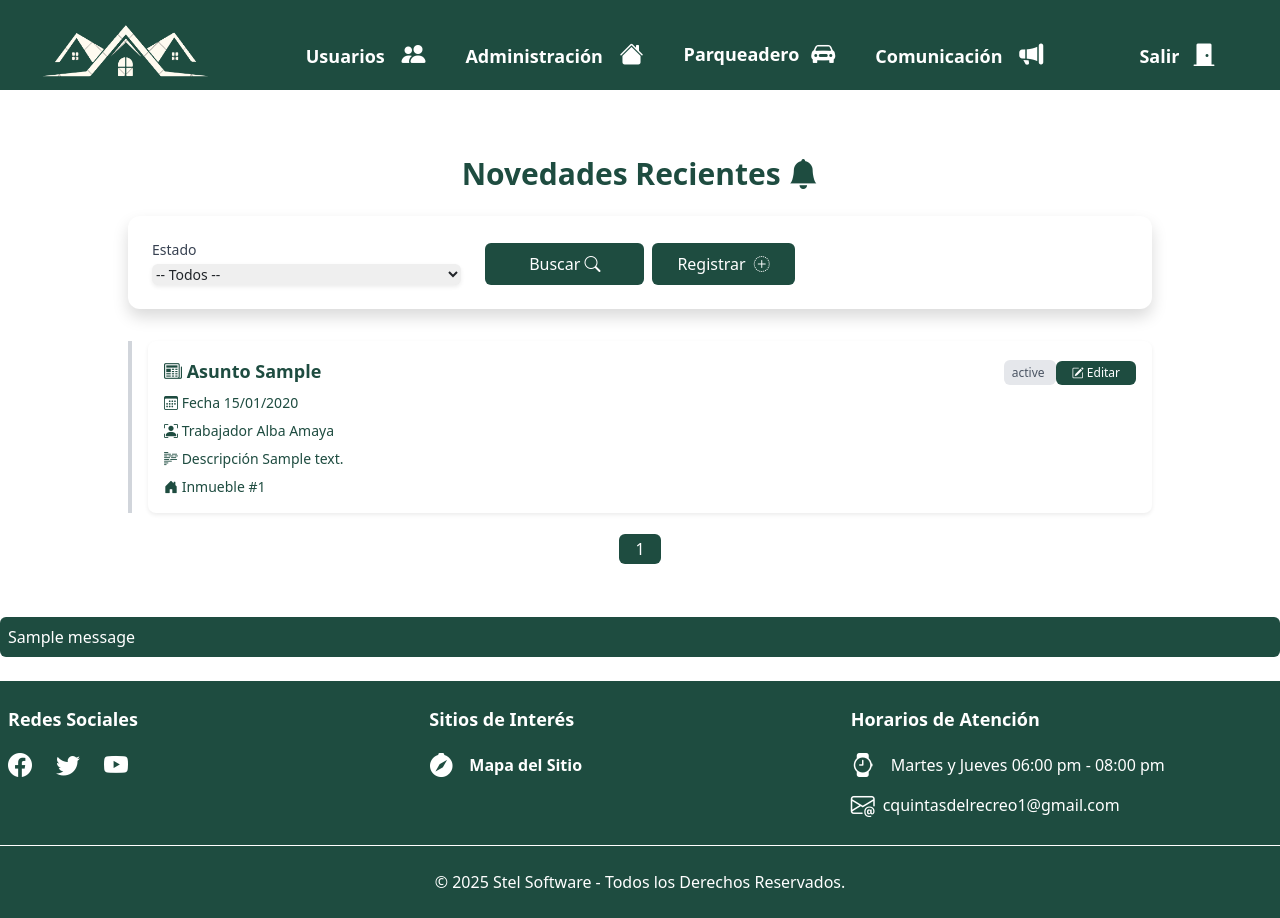
After one commit to JohannaDiazDev/Stel_Flask, a Flask app: page /admin/novedades in a window 1280 px wide. The commit adds this page. Run offline with Flask 3, Linux system fonts and the light colour scheme; the visitor is signed in with stand-in values (Sample User, id 1); data comes from the database, SQL or seed files in the repository; tables that the repository leaves empty or names only in its code hold one stand-in row (values such as "Sample post"); one stand-in notice (Sample message) is shown; parts of the project's set-up code (start-up, migrations or seed data) failed here and were passed over; some libraries are stand-ins or nearby versions.

Commit message:
novedades buscar

```diff
--- a/app.py
+++ b/app.py
@@ -896,6 +896,155 @@ def parqueadero():
         return redirect(url_for('ingresar'))
     return response
 
+@app.route('/admin/correspondencia', methods=['GET','POST'])
+def correspondencia():
+    db = get_db_connection()
+    cursor = db.cursor()
+    if request.method == 'POST':
+
+        fecha_recibido = request.form['fecha_recibido']
+        tipo = request.form['tipo']
+        descripcion = request.form['descripcion']
+        trabajador_id = 1
+        inmueble_id = None
+
+        sql = """
+            INSERT INTO correspondencia (trabajador_id, inmueble_id, fecha_recibido, descripcion, tipo, estado)
+            VALUES (%s, %s, %s, %s, %s, %s)
+        """
+        cursor.execute(sql,(trabajador_id, inmueble_id, fecha_recibido, descripcion, tipo,'generado'))
+        db.commit()
+        cursor.close()
+    flash('Carta registrada exitosamente.', 'success')
+    response = make_response(render_template('admin/correspondencia.html'))
+
+    response.headers['Cache-Control'] = 'no-store'
+
+    if 'pkiduser' not in session:
+        flash('Debes iniciar sesión primero', 'danger')
+        return redirect(url_for('ingresar'))
+
+    return response
+
+@app.route('/admin/novedades', methods=['GET'])
+def novedades():
+    db = get_db_connection()
+    cursor = db.cursor()
+
+    page = request.args.get('page', 1, type=int)
+    per_page = 10
+    offset = (page - 1) * per_page
+    estado = request.args.get('estado', '').strip().lower()
+
+    sql = """
+        SELECT n.pkidnovedad, u.nombre AS nombre_trabajador, n.fecha, n.inmueble_id, n.tipo, n.asunto, n.descripcion, n.estado
+        FROM novedades n
+        LEFT JOIN trabajador t ON n.trabajador_id = t.pkidtrabajador
+        LEFT JOIN usuarios u ON t.usuario_id = u.pkiduser
+        LEFT JOIN inmueble i ON n.inmueble_id = i.pkidinmueble
+    """
+    params = []
+    if estado:
+        sql += "WHERE n.estado LIKE %s"
+        params.append(f"%{estado}%")
+    sql += " LIMIT %s OFFSET %s"
+    params.extend([per_page, offset])
+
+    cursor.execute(sql, params)
+    resultados = cursor.fetchall()
+
+
+    columnas = ['pkidnovedad', 'nombre_trabajador', 'fecha', 'inmueble_id', 'tipo', 'asunto', 'descripcion', 'estado']
+    novedades = [dict(zip(columnas, fila)) for fila in resultados]
+
+    # Obtener datos auxiliares
+    cursor.execute("SELECT t.pkidtrabajador, u.nombre FROM trabajador t LEFT JOIN usuarios u ON t.usuario_id = u.pkiduser")
+    columnas_trabajador = [col[0] for col in cursor.description]
+    trabajadores = [dict(zip(columnas_trabajador, fila)) for fila in cursor.fetchall()]
+
+    cursor.execute("SELECT pkiduser, nombre FROM usuarios")
+    columnas_usuario = [col[0] for col in cursor.description]
+    usuarios = [dict(zip(columnas_usuario, fila)) for fila in cursor.fetchall()]
+
+    cursor.execute("SELECT pkidinmueble, numeroinmueble FROM inmueble")
+    columnas_inmueble = [col[0] for col in cursor.description]
+    inmuebles = [dict(zip(columnas_inmueble, fila)) for fila in cursor.fetchall()]
+
+    if estado:
+        cursor.execute("SELECT COUNT(*) FROM novedades WHERE estado LIKE %s", (f"%{estado}%",))
+    else:
+        cursor.execute("SELECT COUNT(*) FROM novedades")
+    total_novedad = cursor.fetchone()[0]
+    total_pages = (total_novedad + per_page - 1) // per_page
+
+    cursor.close()
+    db.close()
+    response = make_response(render_template('admin/novedades.html', novedades=novedades,page=page,total_pages=total_pages, estado_buscar=estado,
+        resultados=resultados, trabajadores=trabajadores, inmuebles=inmuebles, usuarios=usuarios))
+
+    response.headers['Cache-Control'] = 'no-store'
+
+    if 'pkiduser' not in session:
+        flash('Debes iniciar sesión primero', 'danger')
+        return redirect(url_for('ingresar'))
+
+    return response
+
+@app.route('/admin/novedades', methods=['POST'])
+def crear_novedad():
+    db = get_db_connection()
+    cursor = db.cursor()
+
+    trabajador_id = request.form['trabajador_id']
+    fecha = request.form['fecha']
+    inmueble_id = request.form['inmueble_id'] or None
+    tipo = request.form['tipo']
+    asunto = request.form['asunto']
+    descripcion = request.form['descripcion']
+    estado = request.form['estado']
+
+    sql = """
+        INSERT INTO novedades (trabajador_id, fecha, inmueble_id, tipo, asunto, descripcion, estado)
+        VALUES (%s, %s, %s, %s, %s, %s, %s)
+    """
+    valores = (trabajador_id, fecha, inmueble_id, tipo, asunto, descripcion, estado)
+
+    cursor.execute(sql, valores)
+    db.commit()
+
+    cursor.close()
+    db.close()
+
+    flash('Novedad registrada exitosamente.', 'success')
+    return redirect(url_for('novedades'))
+
+@app.route('/admin/novedades/<int:pkidnovedad>/editar_novedad', methods=['GET','POST'])
+def editar_novedad(pkidnovedad):
+    db = get_db_connection()
+    cursor = db.cursor()
+
+    if request.method == 'POST':
+
+        trabajador_id = request.form.get('trabajador_id')
+        fecha = request.form.get('fecha')
+        inmueble_id = request.form.get('inmueble_id') or None
+        tipo = request.form.get('tipo')
+        asunto = request.form.get('asunto')
+        descripcion = request.form.get('descripcion')
+        estado = request.form.get('estado')
+
+        sql = """UPDATE novedades SET trabajador_id = %s, fecha = %s, inmueble_id = %s, tipo = %s, asunto = %s, descripcion = %s, estado = %s WHERE pkidnovedad = %s"""
+        valores = (trabajador_id, fecha, inmueble_id, tipo, asunto, descripcion, estado, pkidnovedad)
+        cursor.execute(sql, valores)
+        db.commit()
+        db.close()
+        flash("Novedad actualizada correctamente","success")
+        return redirect(url_for('novedades'))
+    cursor.execute("SELECT * FROM novedades WHERE pkidnovedad = %s", (pkidnovedad,))
+    novedad = cursor.fetchone()
+    cursor.close()
+    db.close()
+    return render_template('admin/novedades.html', novedad=novedad)
 @app.route('/dashboard_guarda')
 def dashboard_guarda():
     return 'pagina guarda'
@@ -904,13 +1053,7 @@ def dashboard_guarda():
 def dashboard_residente():
     return 'pagina residente'
 
-@app.route('/Correspondencia')
-def Correspondencia():
-    return 'pagina correspondencia'
 
-@app.route('/Novedades')
-def Novedades():
-    return 'pagina novedades'
 
 @app.route('/logout')
 def logout():
--- a/templates/admin/base_dash.html
+++ b/templates/admin/base_dash.html
@@ -27,6 +27,17 @@
             {% block content %}
             {% endblock %}
         </div>
+        {% with messages = get_flashed_messages(with_categories=true) %}
+            {% if messages %}
+                <div class="mb-4">
+                {% for category, message in messages %}
+                    <div class="p-2 rounded text-white {{ 'bg-[#1E4C40]' if category == 'success' else 'bg-red-600' }}">
+                    {{ message }}
+                    </div>
+                {% endfor %}
+                </div>
+            {% endif %}
+        {% endwith %}
 
 
 
--- a/templates/admin/menu.html
+++ b/templates/admin/menu.html
@@ -29,8 +29,8 @@
             <div class=" relative group">
                 <button class="text-white font-bold text-lg">Comunicación <i class="bi bi-megaphone-fill text-2xl ml-3"></i></button>
                 <ul class="absolute hidden group-hover:block bg-[#1E4C40] shadow-md p-5 text-left w-70 font-semibold">
-                    <a href="{{url_for('Correspondencia')}}" class="block px-0 py-2">Correspondencia</a>
-                    <a href="{{url_for('Novedades')}}" class="block px-0 py-2">Novedades</a>
+                    <a href="{{url_for('correspondencia')}}" class="block px-0 py-2">Correspondencia</a>
+                    <a href="{{url_for('novedades')}}" class="block px-0 py-2">Novedades</a>
                 </ul>
             </div>
 
--- /dev/null
+++ b/templates/admin/novedades.html
@@ -0,0 +1,262 @@
+{% extends 'admin/base_dash.html' %}
+{% block content %}
+<div class="max-w-5xl mx-auto py-8">
+    <h1 class="text-3xl font-bold mb-6 text-[#1E4C40] text-center items-center">
+        Novedades Recientes <i class="bi bi-bell-fill"></i>
+    </h1>
+
+    <!-- FORMULARIO FILTRO (GET) -->
+    <form method="get" action="{{url_for('novedades')}}" class="mb-8 grid grid-cols-1 md:grid-cols-3 gap-4 items-end bg-white p-4 rounded-xl shadow">
+        <div>
+            <label class="block text-sm font-medium text-gray-700">Estado</label>
+            <select name="estado" class="mt-1 block w-full rounded-md border-gray-300 shadow-sm focus:border-[#1E4C40] focus:ring-[#1E4C40] sm:text-sm">
+                <option value="">-- Todos --</option>
+                <option value="pendiente" {% if estado_buscar == 'pendiente' %}selected{% endif %}>Pendiente</option>
+                <option value="proceso" {% if estado_buscar == 'proceso' %}selected{% endif %}>Proceso</option>
+                <option value="resuelto" {% if estado_buscar == 'resuelto' %}selected{% endif %}>Resuelto</option>
+            </select>
+        </div>
+
+        <div class="flex gap-2 justify-between">
+            <button type="submit" class="w-full bg-[#1E4C40] text-white px-4 py-2 rounded-md hover:bg-[#163a2f] transition">
+                Buscar <i class="bi bi-search"></i>
+            </button>
+            <button type="button" class="btn bg-[#1E4C40] text-white px-4 py-2 rounded hover:bg-[#163a2f] transition flex items-center gap-2"
+                data-bs-toggle="modal" data-bs-target="#modalNovedad">
+                Registrar <i class="bi bi-plus-circle-dotted"></i>
+            </button>
+        </div>
+    </form> <!-- CIERRE FORM FILTRO -->
+
+    <!-- MODAL REGISTRAR NOVEDAD -->
+    <div class="modal fade" id="modalNovedad" tabindex="-1" aria-labelledby="modalNovedadLabel" aria-hidden="true">
+        <div class="modal-dialog modal-lg">
+            <div class="modal-content">
+                <!-- FORMULARIO CREAR NOVEDAD (POST) -->
+                <form method="POST" action="{{ url_for('crear_novedad') }}">
+                    <div class="modal-header">
+                        <h5 class="modal-title" id="modalNovedadLabel">Registrar Novedad</h5>
+                        <button type="button" class="btn-close" data-bs-dismiss="modal" aria-label="Cerrar"></button>
+                    </div>
+                    <div class="modal-body">
+                        <div class="row">
+                            <div class="col-md-6 mb-3">
+                                <label for="trabajador_id" class="form-label">Trabajador</label>
+                                <select class="form-select" name="trabajador_id" required>
+                                    <option value="">Seleccione</option>
+                                    {% for trabajador in trabajadores %}
+                                        <option value="{{ trabajador.pkidtrabajador }}">{{ trabajador.nombre }}</option>
+                                    {% endfor %}
+                                </select>
+                            </div>
+                            <div class="col-md-6 mb-3">
+                                <label for="fecha" class="form-label">Fecha</label>
+                                <input type="datetime-local" class="form-control" name="fecha" required>
+                            </div>
+                            <div class="col-md-6 mb-3">
+                                <label for="inmueble_id" class="form-label">Inmueble (opcional)</label>
+                                <select class="form-select" name="inmueble_id">
+                                    <option value="">Ninguno</option>
+                                    {% for inmueble in inmuebles %}
+                                        <option value="{{ inmueble.pkidinmueble }}">{{ inmueble.numeroinmueble }}</option>
+                                    {% endfor %}
+                                </select>
+                            </div>
+                            <div class="col-md-6 mb-3">
+                                <label for="tipo" class="form-label">Tipo</label>
+                                <select class="form-select" name="tipo" required>
+                                    <option value="Solicitud">Solicitud</option>
+                                    <option value="Queja">Queja</option>
+                                    <option value="Recomendación">Recomendación</option>
+                                </select>
+                            </div>
+                            <div class="col-md-12 mb-3">
+                                <label for="asunto" class="form-label">Asunto</label>
+                                <input type="text" class="form-control" name="asunto" required>
+                            </div>
+                            <div class="col-md-12 mb-3">
+                                <label for="descripcion" class="form-label">Descripción</label>
+                                <textarea class="form-control" name="descripcion" rows="3" required></textarea>
+                            </div>
+                            <div class="col-md-12 mb-3">
+                                <label for="estado" class="form-label">Estado</label>
+                                <select class="form-select" name="estado" required>
+                                    <option value="pendiente">Pendiente</option>
+                                    <option value="proceso">Proceso</option>
+                                    <option value="resuelto">Resuelto</option>
+                                </select>
+                            </div>
+                        </div>
+                    </div>
+                    <div class="modal-footer">
+                        <button type="submit" class="btn btn-success"><i class="bi bi-plus-circle-dotted"></i> Registrar</button>
+                        <button type="button" class="btn btn-secondary" data-bs-dismiss="modal"><i class="bi bi-x-diamond-fill"></i> Cancelar</button>
+                    </div>
+                </form> <!-- CIERRE FORM CREAR NOVEDAD -->
+            </div>
+        </div>
+    </div>
+
+
+    <!-- LISTADO DE NOVEDADES -->
+{% for novedad in novedades %}
+    {% set border_color = 'border-gray-300' %}
+    {% if novedad.estado|lower == 'pendiente' %}
+        {% set border_color = 'border-red-400' %}
+    {% elif novedad.estado|lower == 'proceso' %}
+        {% set border_color = 'border-yellow-400' %}
+    {% elif novedad.estado|lower == 'resuelto' %}
+        {% set border_color = 'border-green-400' %}
+    {% endif %}
+
+    <div class="relative pl-4 mb-4 border-l-4 {{ border_color }}">
+        <div class="bg-white shadow-sm p-3 rounded-lg">
+            <div class="flex justify-between items-start gap-2">
+                <div class="text-sm text-[#1E4C40] space-y-1">
+                    <h2 class="text-lg font-semibold text-[#1E4C40]">
+                        <i class="bi bi-newspaper"></i> Asunto {{ novedad.asunto }}
+                    </h2>
+                    <p class="text-sm text-[#1E4C40] mt-2">
+                        <i class="bi bi-calendar3"></i> Fecha {{ novedad.fecha.strftime('%d/%m/%Y') }}
+                    </p>
+                    <p class="text-sm text-[#1E4C40] mt-2">
+                        <i class="bi bi-person-bounding-box"></i> Trabajador {{ novedad.nombre_trabajador }}
+                    </p>
+                    <p class="text-sm text-[#1E4C40] mt-2">
+                        <i class="bi bi-body-text"></i> Descripción {{ novedad.descripcion | truncate(150, True, '...') }}
+                    </p>
+                    <p class="text-sm mt-2">
+                        {% if novedad.inmueble_id %}
+                            <i class="bi bi-house-door-fill"></i> Inmueble #{{ novedad.inmueble_id }}
+                        {% else %}
+                            <i class="bi bi-houses-fill"></i><span class="italic text-[#1E4C40]"> Novedad General</span>
+                        {% endif %}
+                    </p>
+                </div>
+                <div>
+                    <span class="text-xs px-2 py-1 rounded
+                        {% if novedad.estado|lower == 'pendiente' %} bg-red-100 text-red-600
+                        {% elif novedad.estado|lower == 'proceso' %} bg-yellow-100 text-yellow-700
+                        {% elif novedad.estado|lower == 'resuelto' %} bg-green-100 text-green-700
+                        {% else %} bg-gray-200 text-gray-600 {% endif %}">
+                        {{ novedad.estado }}
+                    </span>
+                    <button type="button" class="mt-1 bg-[#1E4C40] text-white px-3 py-1 rounded text-xs hover:bg-[#163a2f] transition"
+                        data-bs-toggle="modal" data-bs-target="#modal{{novedad.pkidnovedad}}">
+                        <i class="bi bi-pencil-square"></i> Editar
+                    </button>
+                </div>
+            </div>
+        </div>
+    </div>
+
+
+
+    <div class="modal fade" id="modal{{novedad.pkidnovedad}}" tabindex="-1" aria-labelledby="modalLabell" aria-hidden="true">
+        <div class="modal-dialog modal-dialog centered">
+            <div class="modal-content">
+                <div class="modal-header">
+                    <h1 class="modal-title fs-5" id="modalLabell">{{novedad.pkidnovedad}}</h1>
+                    <button type="button" class="btn-close" data-bs-dismiss="modal" aria-label="Close"></button>
+                </div>
+                <div class="modal-body">
+                    <form action="{{ url_for('editar_novedad', pkidnovedad=novedad.pkidnovedad) }}" method="post">
+                        <div class="col-md-12 mb-3">
+                            <label for="trabajador_id">Trabajador</label>
+                            <select name="trabajador_id">
+                                <option value="">Seleccione un Trabajador</option>
+                                {% for trabajador in trabajadores %}
+                                    <option value="{{ trabajador.pkidtrabajador}}"
+                                        {% if trabajador.pkidtrabajador == novedad[1] %} selected {% endif %}>
+                                        {{ trabajador.nombre }}
+                                    </option>
+                                {% endfor %}
+                            </select>
+                        </div>
+                        <div class="col-md-12 mb-3">
+                            <label for="fecha">Fecha</label>
+                            <input type="datetime-local" name="fecha" value="{{ novedad.fecha }}">
+                        </div>
+                        <div class="col-md-12 mb-3">
+                            <label for="inmueble_id">Inmueble</label>
+                            <select name="inmueble_id">
+                                <option value="">Ninguno</option>
+                                {% for inmueble in inmuebles %}
+                                    <option value="{{ inmueble.pkidinmueble }}" {% if novedad.inmueble_id == inmueble.pkidinmueble %}selected{% endif %}>
+                                        {{ inmueble.numeroinmueble }}
+                                    </option>
+                                {% endfor %}
+                            </select>
+                        </div>
+                        <div class="col-md-12 mb-3">
+                            <label for="tipo">Tipo</label>
+                            <select name="tipo">
+                                {% set tipos = ['Solicitud','Queja','Recomendación'] %}
+                                {% for tipo_opcion in tipos %}
+                                    <option value="{{ tipo_opcion }}" {% if novedad.tipo == tipo_opcion %}selected{% endif %}>{{tipo_opcion}}</option>
+                                {% endfor %}
+                            </select>
+                        </div>
+                        <div class="col-md-12 mb-3">
+                            <label for="asunto">Asunto</label>
+                            <input type="text" name="asunto" value="{{ novedad.asunto }}">
+                        </div>
+                        <div class="col-md-12 mb-3">
+                            <label for="descripcion">Descripción</label>
+                            <textarea name="descripcion" value="{{ novedad.descripcion}}"></textarea>
+                        </div>
+                        <div class="col-md-12 mb-3">
+                            <label for="estado">Estado</label>
+                            <select name="estado">
+                                {% set estados = ['Pendiente','Proceso','Resuelto'] %}
+                                {% for estado_opcion in estados %}
+                                    <option value="{{ estado_opcion }}" {% if novedad.estado == estado_opcion %}selected{% endif %}>{{ estado_opcion}}</option>
+                                {% endfor %}
+                            </select>
+                        </div>
+                        <div class="modal-footer">
+                            <button type="button" class="btn btn-success" style="background-color: #a11129;" data-bs-dismiss="modal">Cancelar <i class="bi bi-x-diamond-fill"></i></button>
+                            <button type="submit" class="btn btn-success" style="background-color: #1E4C40;">Guardar <i class="bi bi-floppy-fill"></i></button>
+                        </div>
+                    </form>
+                </div>
+            </div>
+        </div>
+    </div>
+    {% else %}
+        <p class="text-[#1E4C40] text-center">No hay novedades registradas.</p>
+    {% endfor %}
+    <div class="flex justify-center mt-4">
+        <ul class="flex list-none">
+            {% if page > 1 %}
+            <li>
+                <a href="?page={{ page - 1 }}{% if tipo_buscar %}&tipo={{ tipo_buscar }}{% endif %}"
+                   class="px-3 py-1 mx-1 bg-[#1E4C40] text-white rounded hover:bg-gray-300">
+                    <i class="bi bi-chevron-double-left"></i>
+                </a>
+            </li>
+            {% endif %}
+
+            {% for i in range(1, total_pages + 1) %}
+            <li>
+                <a href="?page={{ i }}{% if tipo_buscar %}&tipo={{ tipo_buscar }}{% endif %}"
+                   class="px-3 py-1 mx-1 rounded {% if page == i %}bg-[#1E4C40] text-white{% else %}bg-gray-200 text-white hover:bg-gray-300{% endif %}">
+                    {{ i }}
+                </a>
+            </li>
+            {% endfor %}
+
+            {% if page < total_pages %}
+            <li>
+                <a href="?page={{ page + 1 }}{% if tipo_buscar %}&tipo={{ tipo_buscar }}{% endif %}"
+                   class="px-3 py-1 mx-1 bg-[#1E4C40] text-white rounded hover:bg-gray-300">
+                    <i class="bi bi-chevron-double-right"></i>
+                </a>
+            </li>
+            {% endif %}
+        </ul>
+    </div>
+
+</div>
+
+{% endblock %}
```
Also changed, not shown: static/styles.css (+27 -0 lines), templates/admin/correspondencia.html (added, +145 -0 lines).
